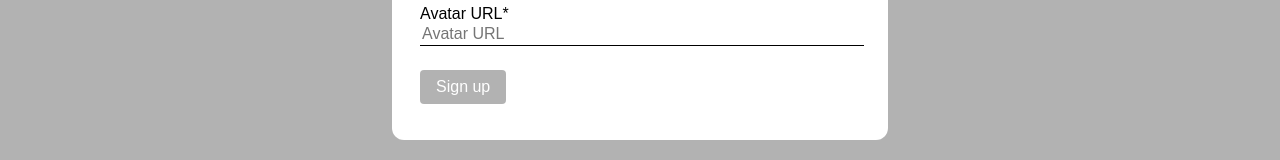
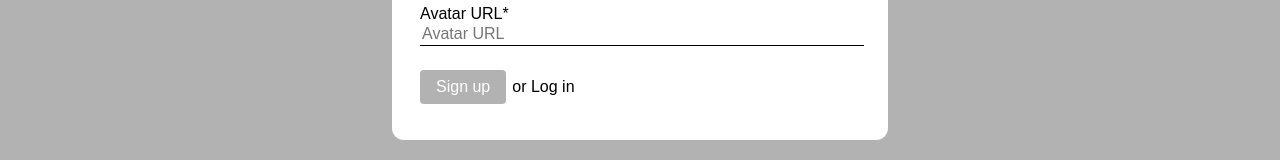
Before and after one commit to raymondt1234/se_project_react, a React (Vite) app: page / in a window 1280 px wide. Both pictures are taken after a click on the button "Sign Up". Shown: the part 462-622 px from the top of the page. Built offline with nearby package versions, Linux system fonts and the light colour scheme; no server answers.

Commit message:
feat: add toggle button for switching between login and signup modals

```diff
--- a/src/components/App/App.jsx
+++ b/src/components/App/App.jsx
@@ -277,12 +277,14 @@ function App() {
             onClose={closeActiveModal}
             isOpen={activeModal === "sign-up"}
             isLoading={isLoading}
+            onLoginClick={handleLoginClick}
             onRegisterModalSubmit={handleRegisterModalSubmit}
           />
           <LoginModal
             onClose={closeActiveModal}
             isOpen={activeModal === "login"}
             isLoading={isLoading}
+            onSignUpClick={handleSignUpClick}
             onLoginModalSubmit={handleLoginModalSubmit}
           />
           <EditProfileModal
--- a/src/components/LoginModal/LoginModal.jsx
+++ b/src/components/LoginModal/LoginModal.jsx
@@ -3,7 +3,7 @@ import { useEffect } from "react";
 import { useForm } from "../../hooks/useForm";
 import ModalWithForm from "../ModalWithForm/ModalWithForm";
 
-function LoginModal({ onClose, isOpen, isLoading, onLoginModalSubmit }) {
+function LoginModal({ onClose, isOpen, isLoading, onLoginModalSubmit, onSignUpClick }) {
   const { values, handleChange, setValues } = useForm({email: "", password: ""});
 
   useEffect(() => {
@@ -15,6 +15,8 @@ function LoginModal({ onClose, isOpen, isLoading, onLoginModalSubmit }) {
     onLoginModalSubmit(values);
   };
 
+  const toggleButton = {buttonText: "or Sign up", onClick: onSignUpClick}
+
   return (
     <ModalWithForm
       title="Log in"
@@ -23,27 +25,28 @@ function LoginModal({ onClose, isOpen, isLoading, onLoginModalSubmit }) {
       isOpen={isOpen}
       isLoading={isLoading}
       onSubmit={handleSubmit}
+      toggleButton={toggleButton}
     >
-      <label htmlFor="email" className="modal__label">
+      <label htmlFor="login-email" className="modal__label">
         Email{" "}
         <input
           type="email"
           name="email"
           className="modal__input"
-          id="email"
+          id="login-email"
           placeholder="Email"
           required
           onChange={handleChange}
           value={values.email}
         />
       </label>
-      <label htmlFor="password" className="modal__label">
+      <label htmlFor="login-password" className="modal__label">
         Password{" "}
         <input
           type="password"
           name="password"
           className="modal__input"
-          id="password"
+          id="login-password"
           placeholder="Password"
           required
           onChange={handleChange}
--- a/src/components/ModalWithForm/ModalWithForm.css
+++ b/src/components/ModalWithForm/ModalWithForm.css
@@ -45,6 +45,10 @@
   right: 28px;
 }
 
+.modal__button-container {
+  display: flex;
+}
+
 .modal__submit {
   color: #fff;
   background: #0000004D;
@@ -52,6 +56,11 @@
   border-radius: 4px;
   align-self: flex-start;
   padding: 8px 16px;
+}
+
+.modal__button {
+  background: transparent;
+  border: none
 }
 
 .modal__form {
--- a/src/components/ModalWithForm/ModalWithForm.jsx
+++ b/src/components/ModalWithForm/ModalWithForm.jsx
@@ -7,8 +7,8 @@ function ModalWithForm({
   buttonText,
   onClose,
   isOpen,
-  isLoading,
   onSubmit,
+  toggleButton,
 }) {
   return (
     <div className={`modal ${isOpen && "modal_opened"}`}>
@@ -23,13 +23,24 @@ function ModalWithForm({
         </button>
         <form onSubmit={onSubmit} className="modal__form">
           {children}
-          <button type="submit" className="modal__submit">
-            {buttonText}
-          </button>
+          <div className="modal__button-container">
+            <button type="submit" className="modal__submit">
+              {buttonText}
+            </button>
+            {toggleButton && (
+              <button
+                onClick={toggleButton.onClick}
+                type="button"
+                className="modal__button"
+              >
+                {toggleButton.buttonText}
+              </button>
+            )}
+          </div>
         </form>
       </div>
     </div>
   );
-};
+}
 
 export default ModalWithForm;
--- a/src/components/RegisterModal/RegisterModal.jsx
+++ b/src/components/RegisterModal/RegisterModal.jsx
@@ -3,7 +3,7 @@ import { useEffect } from "react";
 import { useForm } from "../../hooks/useForm";
 import ModalWithForm from "../ModalWithForm/ModalWithForm";
 
-function RegisterModal({ onClose, isOpen, isLoading, onRegisterModalSubmit }) {
+function RegisterModal({ onClose, isOpen, isLoading, onRegisterModalSubmit, onLoginClick}) {
   const { values, handleChange, setValues } = useForm({email: "", password: "", name: "", avatar: ""});
 
   useEffect(() => {
@@ -12,9 +12,10 @@ function RegisterModal({ onClose, isOpen, isLoading, onRegisterModalSubmit }) {
 
   const handleSubmit = (event) => {
     event.preventDefault();
-    console.log("Sending data:", values);
     onRegisterModalSubmit(values);
   };
+
+  const toggleButton = {buttonText: "or Log in", onClick: onLoginClick}
 
   return (
     <ModalWithForm
@@ -24,27 +25,28 @@ function RegisterModal({ onClose, isOpen, isLoading, onRegisterModalSubmit }) {
       isOpen={isOpen}
       isLoading={isLoading}
       onSubmit={handleSubmit}
+      toggleButton={toggleButton}
     >
-      <label htmlFor="email" className="modal__label">
+      <label htmlFor="register-email" className="modal__label">
         Email*{" "}
         <input
           type="email"
           name="email"
           className="modal__input"
-          id="email"
+          id="register-email"
           placeholder="Email"
           required
           onChange={handleChange}
           value={values.email}
         />
       </label>
-      <label htmlFor="password" className="modal__label">
+      <label htmlFor="register-password" className="modal__label">
         Password*{" "}
         <input
           type="password"
           name="password"
           className="modal__input"
-          id="password"
+          id="register-password"
           placeholder="Password"
           minLength={8}
           maxLength={30}
```
